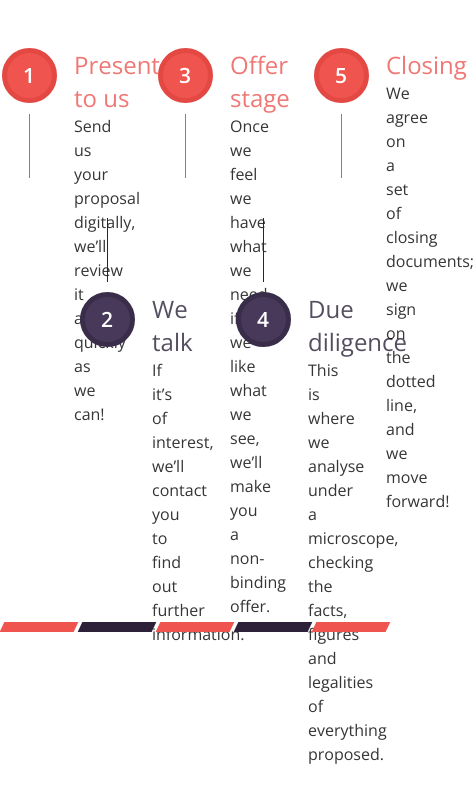
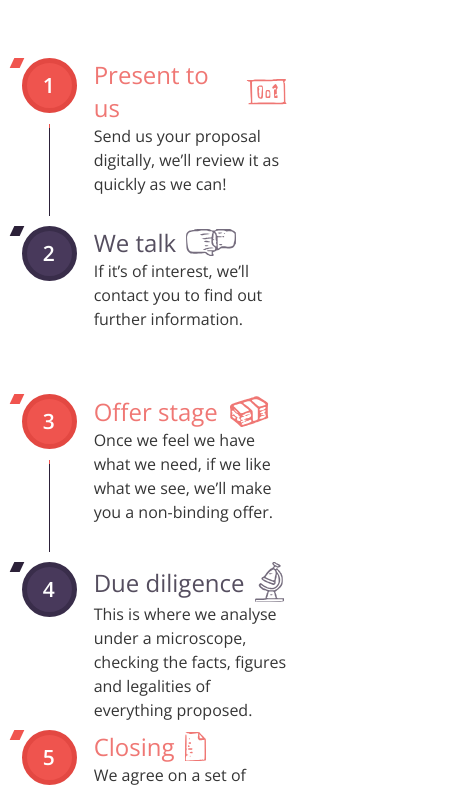
Before and after one commit to Korew/timeline, a plain HTML site: page index.html in a window 390 px wide. Shown: the part 163-954 px from the top of the page, 474 px wide, since content can reach past the window. Before the commit the page ends 929 px from the top, so only its background shows below. Drawn offline with nearby package versions, Linux system fonts and the light colour scheme.

Commit message:
responsive start

```diff
--- a/less/main.less
+++ b/less/main.less
@@ -11,7 +11,9 @@ html {
 
 .wrapper {
 	margin: 80px auto;
-	max-width: 1250px;
+	box-sizing: content-box;
+	max-width: 1170px;
+	padding: 10px;
 }
 
 
@@ -47,6 +49,11 @@ html {
 		font-size: 0;
 		display: flex;
 		max-width: 1170px;
+		padding-right: 90px;
+
+		@media all and (max-width: 1024px) {
+			flex-direction: column;
+		}
 	}
 
 	&-period {
@@ -57,10 +64,26 @@ html {
 		flex-direction: column;
 		justify-content: space-between;
 
+		@media all and (max-width: 1024px) {
+			flex-direction: row;
+			width: 100%;
+			justify-content: flex-start;
+		}
+
 		&-card {
 			width: 25vw;
-			max-width: 320px;
+			max-width: 330px;
 			margin-bottom: 4px;
+			min-height: 136px;
+
+			@media all and (max-width: 1150px) {
+				min-height: 160px;
+			}
+
+			@media all and (max-width: 1024px) {
+				width: 100%;
+				order: 2;
+			}
 		}
 
 		&-number {
@@ -88,6 +111,11 @@ html {
 				position: relative;
 				left: -6px;
 				top: 70px;
+
+				@media all and (max-width: 1150px) {
+					height: 88px;
+					top: 82px;
+				}
 			}
 
 		}
@@ -125,13 +153,28 @@ html {
 			transform: skew(-25deg);
 			background: #f0544e;
 			align-self: flex-end;
+
+			@media all and (max-width: 1024px) {
+				order: 1;
+				width: 10px;
+				align-self: stretch;
+			}
 		}
 
 		&:nth-child(even) {
 
 			.timeline-period-card {
 				position: relative;
-				top: 244px;
+				top: 236px;
+				max-width: 350px;
+
+				@media all and (max-width: 1150px) {
+					top: 284px;
+				}
+
+				@media all and (max-width: 1024px) {
+					position: static;
+				}
 			}
 
 
@@ -142,12 +185,15 @@ html {
 				&:after {
 					content: '';
 					display: block;
-					height: 64px;
 					width: 1px;
 					background-color: #2c2139;
 					position: relative;
 					left: -6px;
 					top: -70px;
+
+					@media all and (max-width: 1150px) {
+						top: -82px;
+					}
 				}
 			}
 
```
Also changed, not shown: css/main.css.
